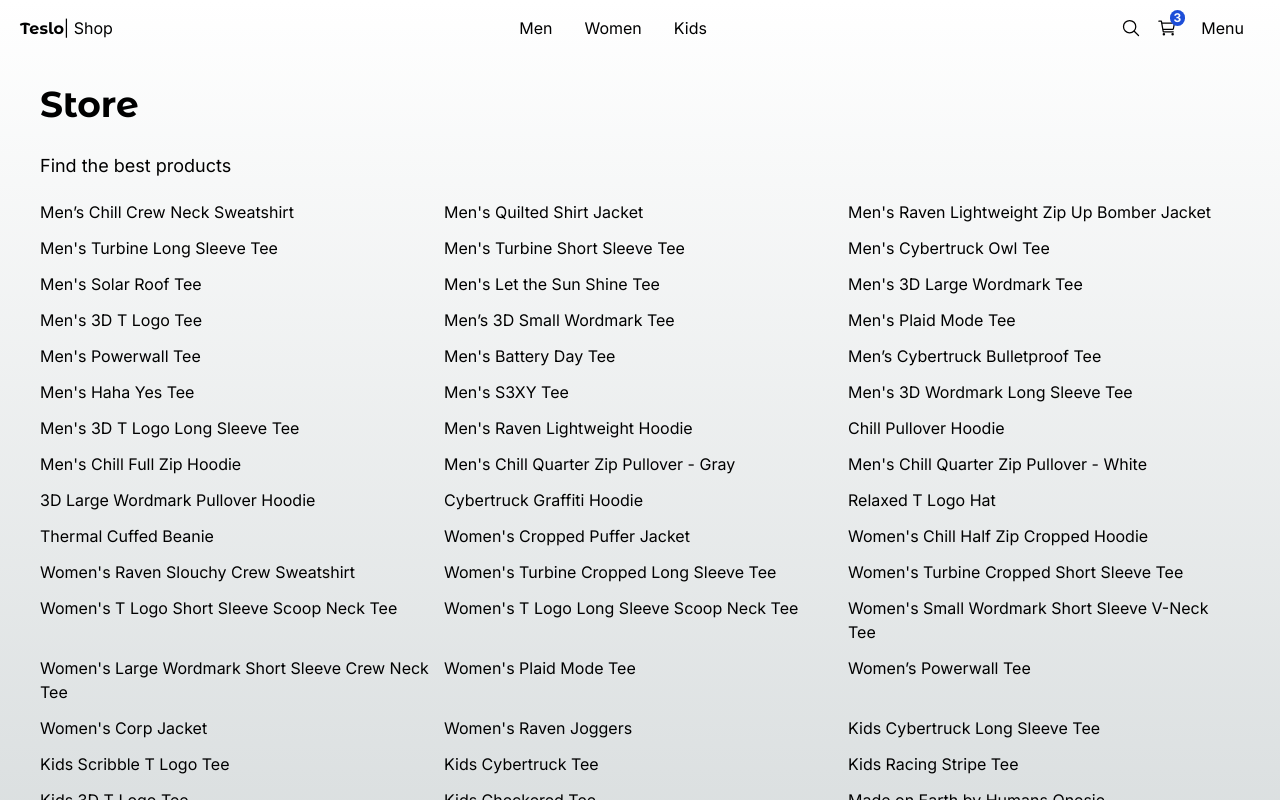
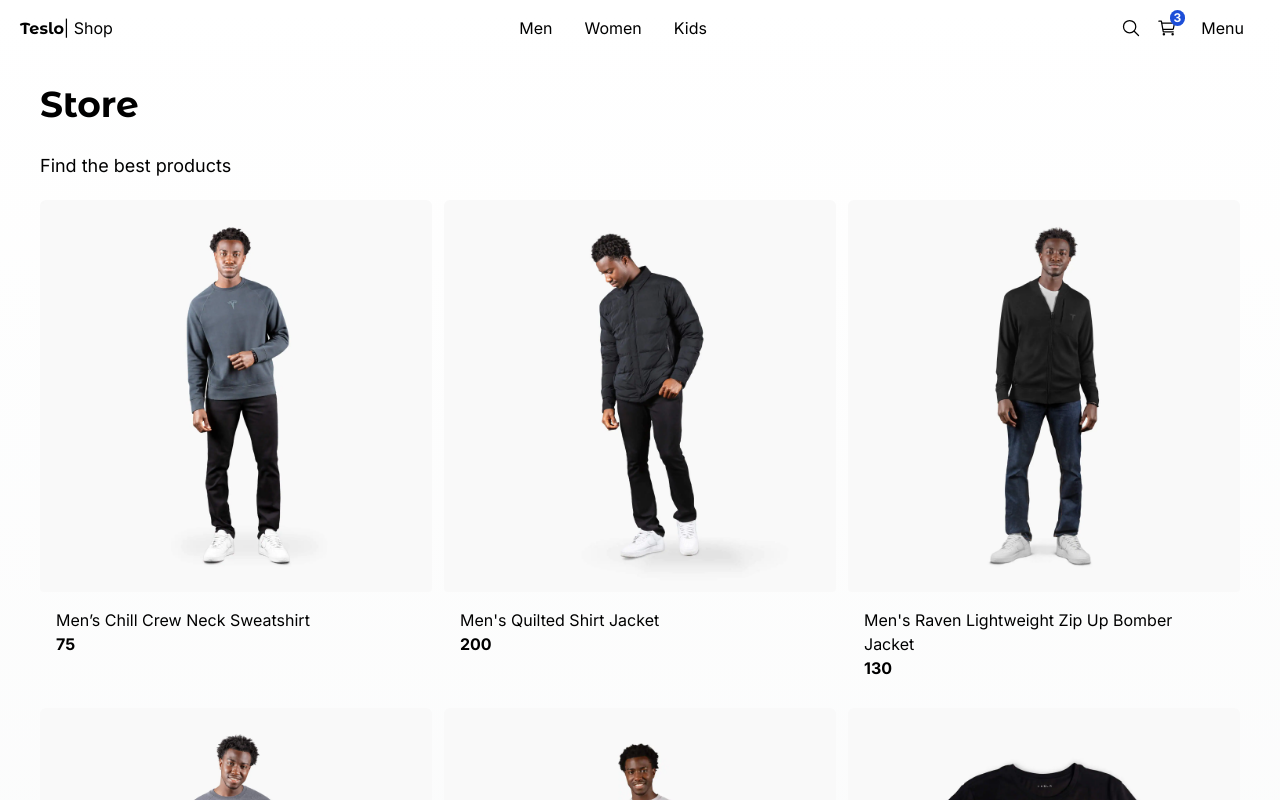
Before and after one commit to GerardoDev25/shop_next-2024-fr, a Next.js app: page / in a window 1280 px wide. Shown: the top 800 px of the page. Built offline with nearby package versions, Linux system fonts and the light colour scheme.

Commit message:
chore(dev): :construction: grid product  item component

```diff
--- a/src/components/products/product/product-grid/ProductGrid.tsx
+++ b/src/components/products/product/product-grid/ProductGrid.tsx
@@ -1,5 +1,6 @@
 import { Product } from '@/interfaces';
 import React from 'react';
+import { ProductGridItem } from './ProductGridItem';
 
 interface Props {
   products: Product[];
@@ -9,7 +10,7 @@
   return (
     <div className='grid grid-cols-2 sm:grid-cols-3 gap-3 mb-10'>
       {products.map((product) => (
-        <span key={product.slug}>{product.title}</span>
+        <ProductGridItem key={product.slug} product={product} />
       ))}
     </div>
   );
--- /dev/null
+++ b/src/components/products/product/product-grid/ProductGridItem.tsx
@@ -0,0 +1,37 @@
+'use client';
+
+import { Product } from '@/interfaces';
+import Image from 'next/image';
+import Link from 'next/link';
+import { useState } from 'react';
+
+interface Props {
+  product: Product;
+}
+
+export const ProductGridItem = ({ product }: Props) => {
+  const { images, title, price } = product;
+  const [displayImage, setDisplayImage] = useState(images[0]);
+
+  return (
+    <div className='rounded-md overflow-hidden fade-in'>
+      <Link href={`/product/${product.slug}`}>
+        <Image
+          src={`/products/${displayImage}`}
+          alt={title}
+          className='w-full object-cover rounded'
+          width={500}
+          height={500}
+          onMouseEnter={() => setDisplayImage(images[1])}
+          onMouseLeave={() => setDisplayImage(images[0])}
+        />
+      </Link>
+      <div className='p-4 flex flex-col'>
+        <Link className='hover:text-blue-600' href={`/product/${product.slug}`}>
+          {title}
+        </Link>
+        <span className='font-bold'>{price}</span>
+      </div>
+    </div>
+  );
+};
--- a/src/components/products/product/product-grid/index.ts
+++ b/src/components/products/product/product-grid/index.ts
@@ -1 +1,2 @@
 export * from './ProductGrid';
+export * from './ProductGridItem';
```
